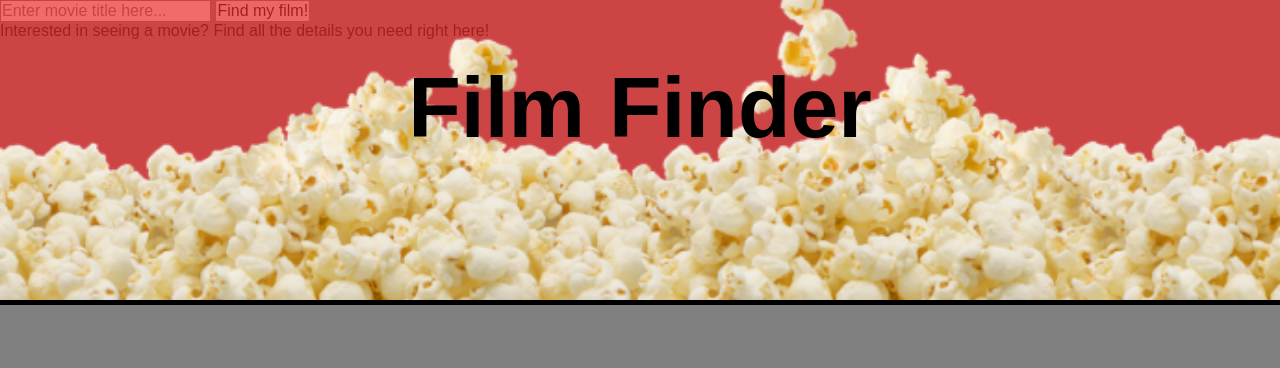
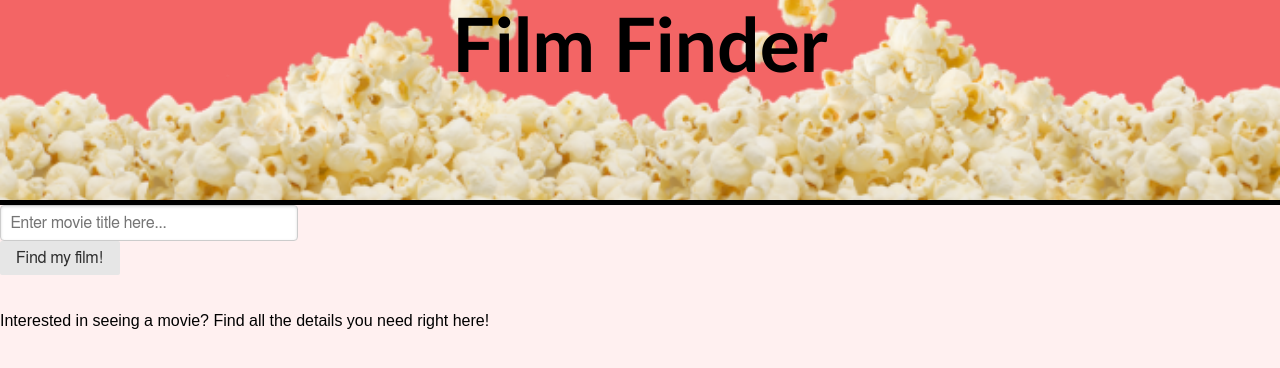
Before and after one commit to ravnishgupta/movie-search, a plain HTML site: page index.html in a window 1280 px wide. Drawn offline with nearby package versions, Linux system fonts and the light colour scheme.

Commit message:
initial pure css framework

```diff
--- a/assets/css/style.css
+++ b/assets/css/style.css
@@ -3,24 +3,31 @@
     padding: 0;
 }
 
-.hero {
+.header {
     background-image: url('../images/popcorn-img.png');
     background-color: rgba(238, 43, 43, .7);
     background-repeat: no-repeat;
     background-position: center;
     background-size: cover;
     width: 100%;
-    height: 300px;
-    position: fixed;
+    height: 200px;
+/*  position: fixed; */
     border-bottom: solid 5px black;
 }
 
-h1 {
-    z-index: 100;
+.banner h1 {
+    font-family: 'Gill Sans', 'Gill Sans MT', Calibri, 'Trebuchet MS', sans-serif;
     text-align: center;
-    font-size: 86px;
+    font-size: 75px;
+    margin: auto
+
 }
 
 body {
-    background-color: gray;
+    background-color: rgb(255, 240, 240);
 }
+
+.content-container {
+    padding: auto;
+
+}
--- a/index.html
+++ b/index.html
@@ -9,37 +9,38 @@
     <title>Film Finder</title>
 </head>
 
+<body>
 
 <header>
-    <div class="hero">
-        <div class="title">
-            <h1>Film Finder</h1>
+    <div class="banner">
+        <div class="banner-head">
+            <h1 class="header">Film Finder</h1>
         </div>
     </div>
 </header>
-
-<body>
-    <main>
+    <div class="pure-g" id="main">
         <div class="content-container">
 
-            <div class="">
+            <div class="pure-form">
                 <form class="movie-search">
                     <input type="text" placeholder="Enter movie title here...">
-                    <button id="find-movie" type="submit">Find my film!</button>
+                    <br>
+                    <button id="find-movie" type="submit" class="pure-button">Find my film!</button>
                 </form>
             </div>
 
             <div class="insert-posters">
-
+                <br>
             </div>
-
-            <div class="description">
-                <p class="description-text">
-                    Interested in seeing a movie? Find all the details you need right here!
+                <br>
+            <div class="pure-g">
+                <br>
+                <p class="pure-u-1">
+                   <span>Interested in seeing a movie? Find all the details you need right here!</span>
                 </p>
             </div>
         </div>
-    </main>
+    </div>
 
 <script src="https://code.jquery.com/jquery-3.6.0.min.js"></script>
 <script src="./assets/js/script.js"></script>
```
Also changed, not shown: 2 other files.
